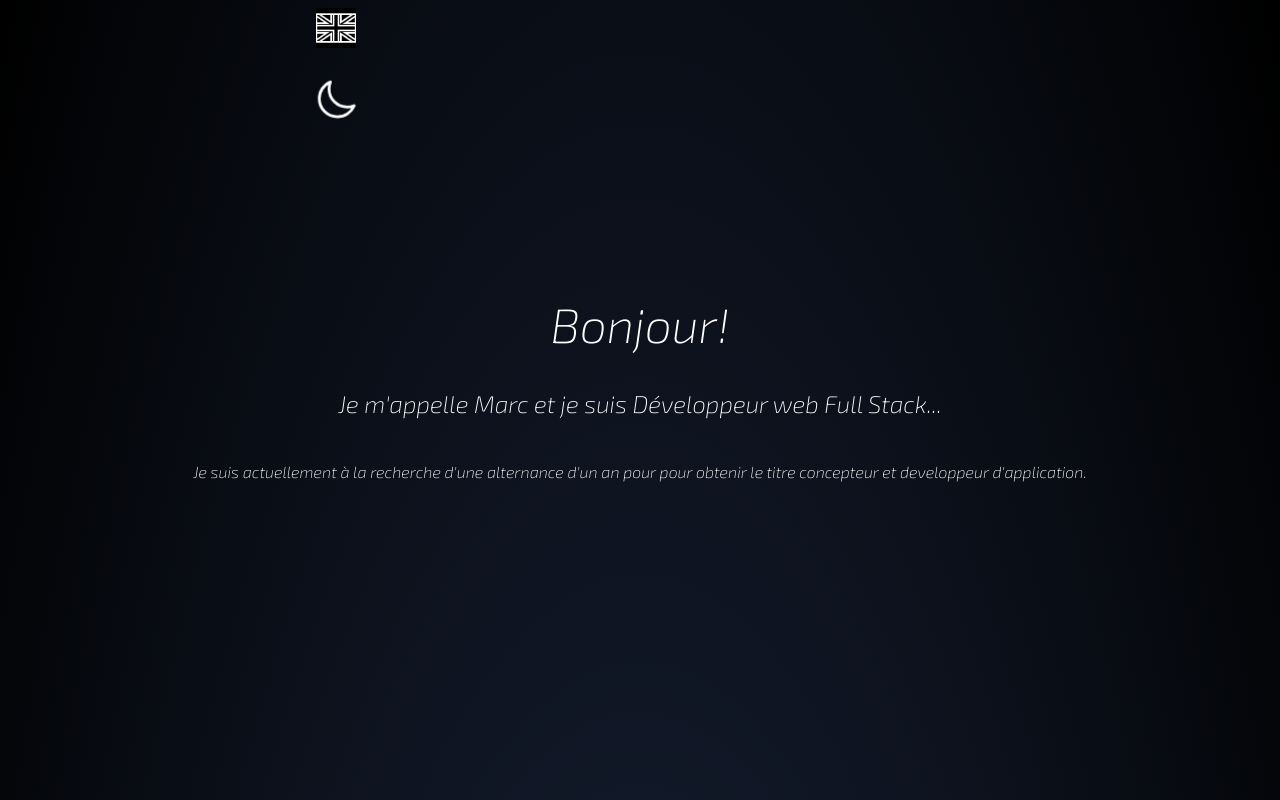
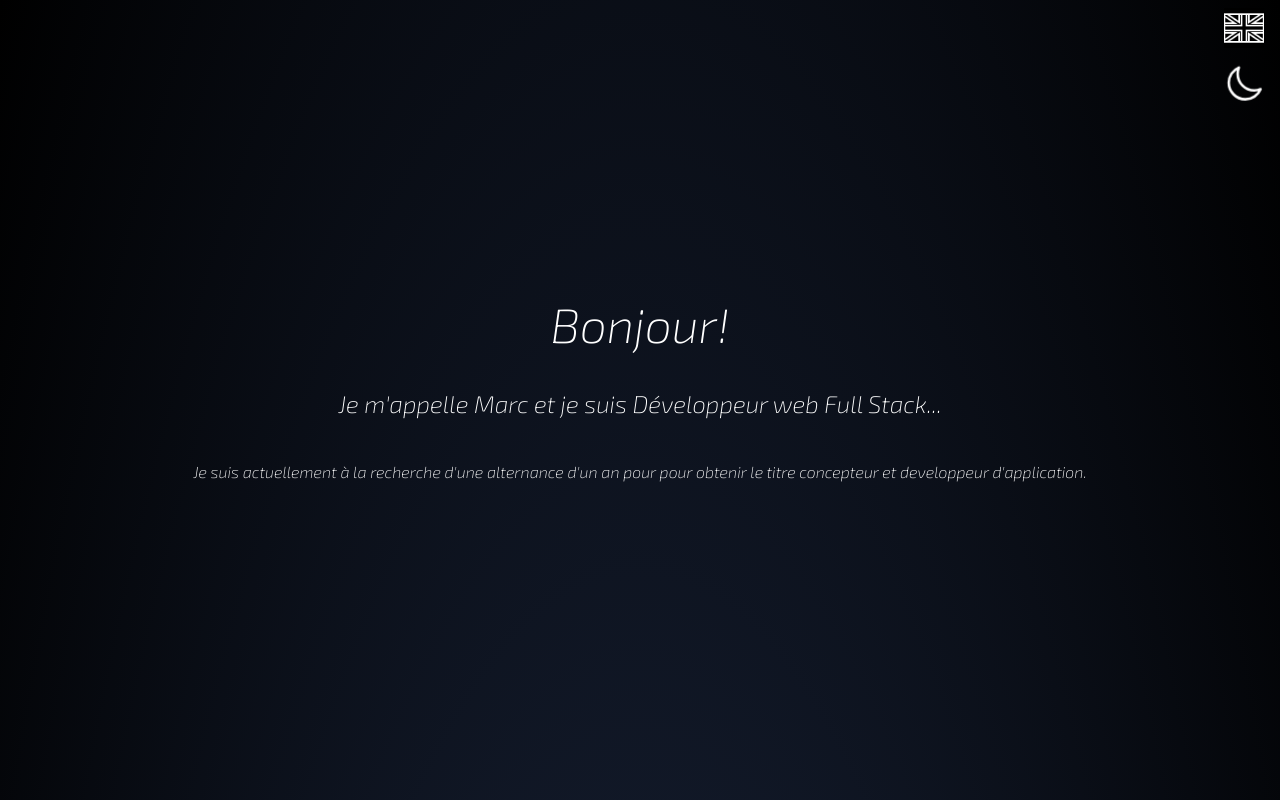
Before and after one commit to moumax/marcofolio, a React (Vite) app: page / in a window 1280 px wide. Shown: the top 800 px of the page. Built offline with nearby package versions, Linux system fonts and the light colour scheme.

Commit message:
Fix behavior of mode and lang button

```diff
--- a/src/App.jsx
+++ b/src/App.jsx
@@ -27,7 +27,7 @@ function App() {
       >
         <GeneralBackgroundDark />
         <motion.div
-          className="fixed h-24 items-center flex gap-10 xs:flex-col xs:top-3 xs:left-80"
+          className="fixed h-24 flex gap-6 flex-col top-3 w-screen z-50 items-end right-5"
           initial={{ x: "-100vh" }}
           animate={{ x: 0 }}
           transition={{ delay: 0.5 }}
--- a/src/components/ButtonMode.jsx
+++ b/src/components/ButtonMode.jsx
@@ -40,22 +40,18 @@ const ButtonMode = () => {
   );
 
   return (
-    <div>
-      <div>
     <motion.button
+      className="grad"
       initial={{ scale: 1 }}
       animate={{ scale: 1.4 }}
-          transition={{ repeat: Infinity, repeatDelay: 0.5 }}
+      transition={{ repeat: Infinity, repeatDelay: 1 }}
       type="button"
       onClick={() => {
         mode == "light" ? switchMode("dark") : switchMode("light");
       }}
-          className="right-20 top-4 text-lg rounded-md"
     >
       {mode != "dark" ? moon : sun}
     </motion.button>
-      </div>
-    </div>
   );
 };
 
--- a/src/components/GeneralBackground.jsx
+++ b/src/components/GeneralBackground.jsx
@@ -7,8 +7,8 @@ const GeneralBackground = () => {
     <div
       className={
         mode === "light"
-          ? "absolute bg-[radial-gradient(ellipse_at_center,_var(--tw-gradient-stops))] from-gray-700 via-gray-900 to-black w-screen h-full"
-          : "absolute bg-white w-screen h-full"
+          ? "absolute bg-[radial-gradient(ellipse_at_center,_var(--tw-gradient-stops))] from-gray-700 via-gray-900 to-black w-screen h-full z-0"
+          : "absolute bg-white w-screen h-full z-0"
       }
     ></div>
   );
--- a/src/components/Home.jsx
+++ b/src/components/Home.jsx
@@ -9,7 +9,7 @@ const Home = () => {
   const { language } = useContext(LangContext);
 
   return (
-    <section className="relative h-screen ml-5 mr-5 flex flex-col justify-center pb-48">
+    <section className="relative h-screen ml-5 mr-5 flex flex-col justify-center pb-48 z-0">
       <motion.h1
         initial={{ opacity: 0, x: -800 }}
         animate={{ opacity: 1, x: 0 }}
```
Lines whose indentation alone changed are shown as unchanged.
